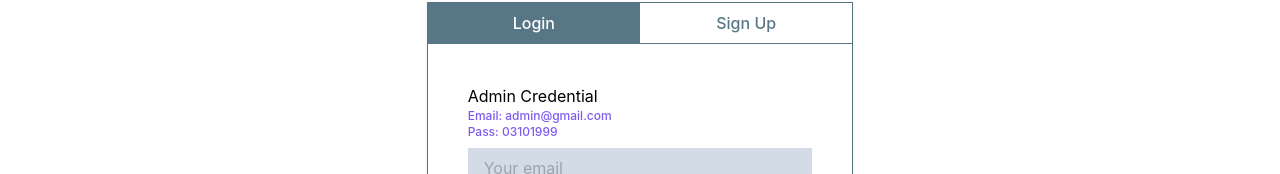
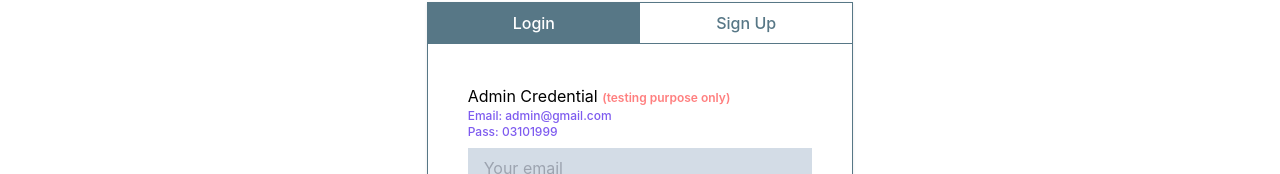
Before and after one commit to khubaibul/deshi-vibes-client-site, a React (Create React App) app: page /login in a window 1280 px wide. Shown: the part 163-337 px from the top of the page. Built offline with nearby package versions, Linux system fonts and the light colour scheme; no server answers.

Commit message:
Admin credential updated

```diff
--- a/src/components/Pages/Login/Login.js
+++ b/src/components/Pages/Login/Login.js
@@ -83,7 +83,7 @@ const Login = () => {
                 </div>
                 <div className="p-10">
                     <div>
-                        <h5>Admin Credential</h5>
+                        <h5>Admin Credential <span className='text-xs font-semibold text-red/50'>(testing purpose only)</span> </h5>
                         <p className='text-xs font-medium text-purple'>Email: admin@gmail.com</p>
                         <p className='text-xs font-medium text-purple'>Pass: 03101999</p>
                     </div>
```
